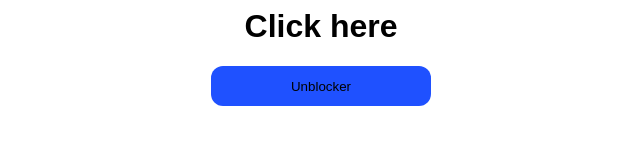
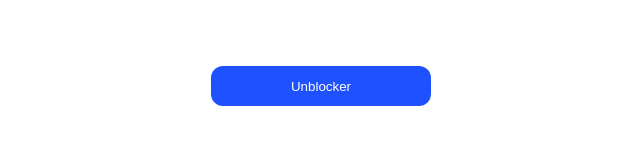
Before and after one commit to Psycho4221/Psycho, a plain HTML site: page index.html in a window 1280 px wide. Shown: the whole page, without its empty margins (319-959 px from the left). Drawn offline with Linux system fonts and the light colour scheme.

Commit message:
Update index.html

```diff
--- a/index.html
+++ b/index.html
@@ -30,7 +30,7 @@
 </script>
 <style>
 * {
-    color: Black;
+    color: White;
     font-family: arial;
     text-align: center;
 }
```
